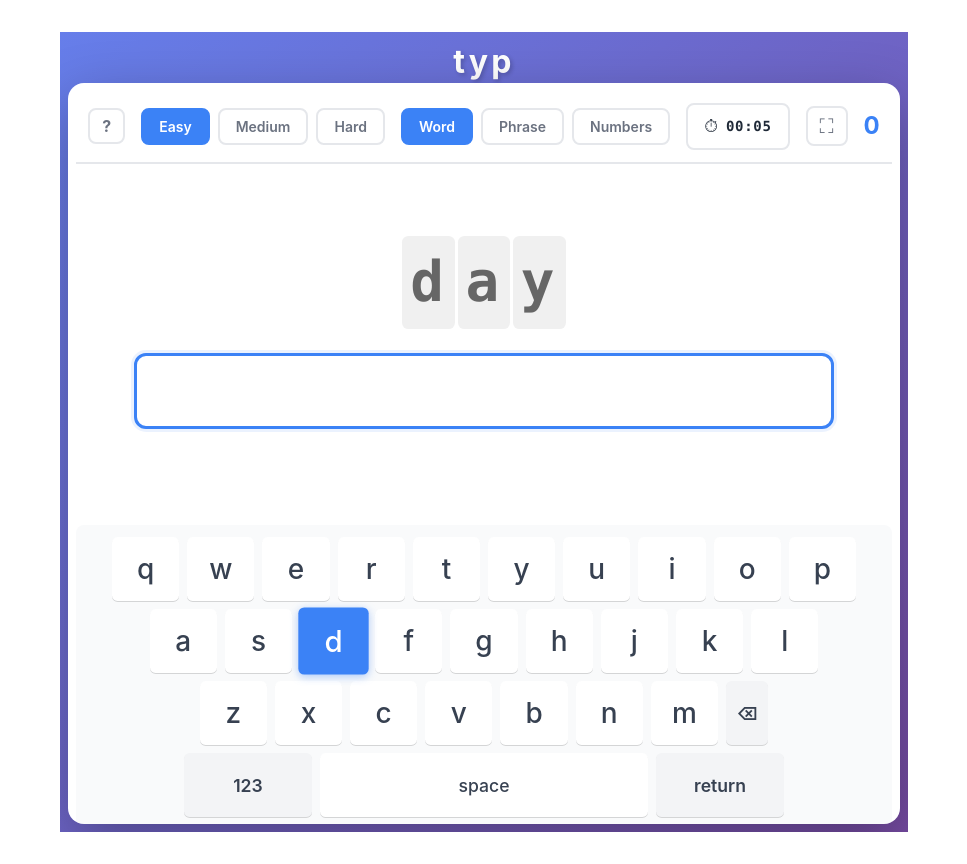
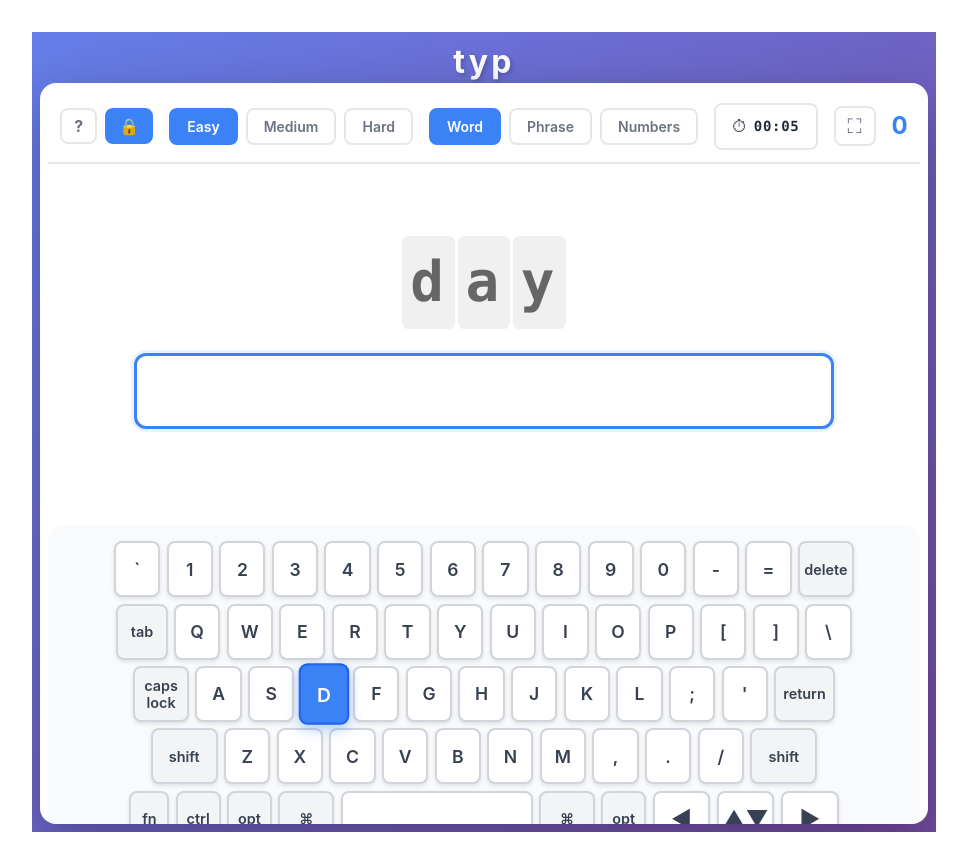
Before and after one commit to dcherian/dcherian.github.io, a Vue app in the folder apps/typ/: page / in a window 1280 px wide. Shown: the whole page, without its empty margins (156-1123 px from the left). Built offline with nearby package versions, Linux system fonts and the light colour scheme.

Commit message:
typ: fixes

```diff
--- a/apps/typ/src/App.vue
+++ b/apps/typ/src/App.vue
@@ -9,10 +9,12 @@
         v-model="difficulty"
         :words-completed="wordsCompleted"
         :selected-mode="mode"
+        :strict-mode="strictMode"
         :timer-value="formattedTime"
         :timer-paused="isPaused"
         @update:model-value="setDifficulty"
         @update:mode="setMode"
+        @toggle-strict-mode="toggleStrictMode"
       />
 
       <WordDisplay
@@ -56,6 +58,7 @@ const typingInputRef = ref(null)
 const {
   difficulty,
   mode,
+  strictMode,
   currentWord,
   currentNumber,
   currentNumberWord,
@@ -70,7 +73,8 @@ const {
   loadWords,
   handleInput,
   setDifficulty,
-  setMode
+  setMode,
+  toggleStrictMode
 } = useWordGame()
 
 // Refocus input when mode or difficulty changes
--- a/apps/typ/src/components/HelpModal.vue
+++ b/apps/typ/src/components/HelpModal.vue
@@ -34,6 +34,11 @@
           <section>
             <h3>⌨️ On-Screen Keyboard</h3>
             <p>The keyboard highlights the next letter to type in blue. If you make a mistake, the delete key highlights in red.</p>
+          </section>
+
+          <section>
+            <h3>🔒 Strict Mode</h3>
+            <p>When strict mode is enabled (lock icon 🔒), only correct keystrokes are accepted. Wrong keys are ignored, forcing you to type accurately. You can only use backspace to delete. This helps develop proper typing technique and muscle memory.</p>
           </section>
 
           <section>
--- a/apps/typ/src/components/OnScreenKeyboard.vue
+++ b/apps/typ/src/components/OnScreenKeyboard.vue
@@ -34,9 +34,26 @@ const props = defineProps({
   }
 })
 
-// Mobile-style QWERTY keyboard layout (similar to iOS/Android)
+// Mac QWERTY keyboard layout
 const keyboardLayout = [
   [
+    { key: '`', display: '`' },
+    { key: '1', display: '1' },
+    { key: '2', display: '2' },
+    { key: '3', display: '3' },
+    { key: '4', display: '4' },
+    { key: '5', display: '5' },
+    { key: '6', display: '6' },
+    { key: '7', display: '7' },
+    { key: '8', display: '8' },
+    { key: '9', display: '9' },
+    { key: '0', display: '0' },
+    { key: '-', display: '-' },
+    { key: '=', display: '=' },
+    { key: 'delete', display: 'delete', width: '3.5rem', class: 'special-key' }
+  ],
+  [
+    { key: 'tab', display: 'tab', width: '3.2rem', class: 'special-key' },
     { key: 'q', display: 'Q' },
     { key: 'w', display: 'W' },
     { key: 'e', display: 'E' },
@@ -46,9 +63,13 @@ const keyboardLayout = [
     { key: 'u', display: 'U' },
     { key: 'i', display: 'I' },
     { key: 'o', display: 'O' },
-    { key: 'p', display: 'P' }
+    { key: 'p', display: 'P' },
+    { key: '[', display: '[' },
+    { key: ']', display: ']' },
+    { key: '\\', display: '\\', width: '2.8rem' }
   ],
   [
+    { key: 'caps', display: 'caps lock', width: '3.5rem', class: 'special-key' },
     { key: 'a', display: 'A' },
     { key: 's', display: 'S' },
     { key: 'd', display: 'D' },
@@ -57,9 +78,13 @@ const keyboardLayout = [
     { key: 'h', display: 'H' },
     { key: 'j', display: 'J' },
     { key: 'k', display: 'K' },
-    { key: 'l', display: 'L' }
+    { key: 'l', display: 'L' },
+    { key: ';', display: ';' },
+    { key: "'", display: "'" },
+    { key: 'return', display: 'return', width: '3.8rem', class: 'special-key' }
   ],
   [
+    { key: 'shift', display: 'shift', width: '4.2rem', class: 'special-key' },
     { key: 'z', display: 'Z' },
     { key: 'x', display: 'X' },
     { key: 'c', display: 'C' },
@@ -67,97 +92,88 @@ const keyboardLayout = [
     { key: 'b', display: 'B' },
     { key: 'n', display: 'N' },
     { key: 'm', display: 'M' },
-    { key: 'delete', display: '⌫', class: 'delete-key' }
+    { key: ',', display: ',' },
+    { key: '.', display: '.' },
+    { key: '/', display: '/' },
+    { key: 'shift-r', display: 'shift', width: '4.2rem', class: 'special-key' }
   ],
   [
-    { key: '123', display: '123', class: 'number-key' },
-    { key: 'space', display: 'space', class: 'space-key' },
-    { key: 'return', display: 'return', class: 'return-key' }
+    { key: 'fn', display: 'fn', width: '2.5rem', class: 'special-key' },
+    { key: 'control', display: 'ctrl', width: '2.8rem', class: 'special-key' },
+    { key: 'option', display: 'opt', width: '2.8rem', class: 'special-key' },
+    { key: 'command', display: '⌘', width: '3.5rem', class: 'special-key' },
+    { key: 'space', display: '', width: '12rem', class: 'space-key' },
+    { key: 'command-r', display: '⌘', width: '3.5rem', class: 'special-key' },
+    { key: 'option-r', display: 'opt', width: '2.8rem', class: 'special-key' },
+    { key: 'left', display: '◀', class: 'arrow-key' },
+    { key: 'up-down', display: '▲▼', class: 'arrow-key' },
+    { key: 'right', display: '▶', class: 'arrow-key' }
   ]
 ]
 </script>
 
 <style scoped>
 .keyboard {
-  padding: 0.5rem 0.25rem;
+  padding: 1rem;
   display: flex;
   flex-direction: column;
   gap: 0.4rem;
   align-items: center;
   background-color: var(--keyboard-bg);
-  border-radius: 0.5rem;
+  border-radius: 1rem;
   margin-top: 0.5rem;
-  max-width: 100%;
 }
 
 .keyboard-row {
   display: flex;
-  gap: 0.35rem;
+  gap: 0.4rem;
   justify-content: center;
-  width: 100%;
-  max-width: 600px;
-}
-
-.keyboard-row:nth-child(2) {
-  padding: 0 1.5rem;
-}
-
-.keyboard-row:nth-child(3) {
-  padding: 0 3rem;
 }
 
 .key {
-  flex: 1;
-  min-width: 0;
   height: 3.5rem;
-  border: none;
-  border-radius: 0.35rem;
+  border: 2px solid var(--key-border);
+  border-radius: 0.5rem;
   background-color: var(--key-bg);
-  font-size: 1.5rem;
-  font-weight: 500;
+  font-size: 1.1rem;
+  font-weight: 600;
   color: var(--key-text);
   display: flex;
   align-items: center;
   justify-content: center;
   cursor: default;
-  transition: all 0.15s ease;
-  box-shadow: 0 1px 0 rgba(0, 0, 0, 0.15);
-  text-transform: lowercase;
+  transition: all 0.2s ease;
+  box-shadow: 0 2px 4px rgba(0, 0, 0, 0.1);
 }
 
-.delete-key,
-.number-key,
-.return-key {
+.special-key {
   background-color: var(--key-special-bg);
-  font-size: 1rem;
-  font-weight: 600;
-  text-transform: none;
+  font-size: 0.9rem;
 }
 
 .space-key {
-  flex: 5;
-  font-size: 1rem;
-  text-transform: none;
+  background-color: var(--key-bg);
 }
 
-.number-key,
-.return-key {
-  flex: 1.5;
+.arrow-key {
+  font-size: 1.4rem;
 }
 
 .key.highlight {
   background-color: #3b82f6;
+  border-color: #2563eb;
   color: white;
-  transform: scale(1.05);
-  box-shadow: 0 2px 8px rgba(59, 130, 246, 0.4);
+  transform: scale(1.1);
+  box-shadow: 0 4px 12px rgba(59, 130, 246, 0.4);
   animation: pulse 1s ease-in-out infinite;
 }
 
 .key.highlight-delete {
   background-color: #ef4444;
+  border-color: #dc2626;
   color: white;
-  transform: scale(1.05);
-  box-shadow: 0 2px 8px rgba(239, 68, 68, 0.4);
+  transform: scale(1.1);
+  box-shadow: 0 4px 12px rgba(239, 68, 68, 0.4);
   animation: pulse 1s ease-in-out infinite;
 }
 
@@ -166,34 +182,7 @@ const keyboardLayout = [
     opacity: 1;
   }
   50% {
-    opacity: 0.8;
-  }
-}
-
-/* Tablet/Desktop - slightly larger */
-@media (min-width: 769px) {
-  .keyboard {
-    padding: 0.75rem 0.5rem;
-    gap: 0.5rem;
-  }
-
-  .keyboard-row {
-    gap: 0.5rem;
-  }
-
-  .key {
-    height: 4rem;
-    font-size: 1.75rem;
-  }
-
-  .delete-key,
-  .number-key,
-  .return-key {
-    font-size: 1.1rem;
-  }
-
-  .space-key {
-    font-size: 1.1rem;
+    opacity: 0.7;
   }
 }
 
--- a/apps/typ/src/components/Settings.vue
+++ b/apps/typ/src/components/Settings.vue
@@ -3,6 +3,13 @@
     <div class="left-controls">
       <button class="help-btn" @click="showHelp = true" title="Help">
         ?
+      </button>
+      <button
+        :class="['strict-mode-btn', { active: strictMode }]"
+        @click="emit('toggle-strict-mode')"
+        title="Strict Mode: Only correct keys accepted"
+      >
+        {{ strictMode ? '🔒' : '🔓' }}
       </button>
     </div>
     <div class="difficulty-buttons">
@@ -66,6 +73,10 @@ const props = defineProps({
     type: String,
     default: 'word'
   },
+  strictMode: {
+    type: Boolean,
+    default: false
+  },
   timerValue: {
     type: String,
     default: '00:00'
@@ -76,7 +87,7 @@ const props = defineProps({
   }
 })
 
-const emit = defineEmits(['update:modelValue', 'update:mode'])
+const emit = defineEmits(['update:modelValue', 'update:mode', 'toggle-strict-mode'])
 
 const { isFullscreen, toggleFullscreen } = useFullscreen()
 
@@ -117,7 +128,8 @@ const selectMode = (mode) => {
   gap: 0.5rem;
 }
 
-.help-btn {
+.help-btn,
+.strict-mode-btn {
   padding: 0.5rem 0.75rem;
   font-size: 1rem;
   font-weight: bold;
@@ -131,9 +143,16 @@ const selectMode = (mode) => {
   line-height: 1;
 }
 
-.help-btn:hover {
+.help-btn:hover,
+.strict-mode-btn:hover {
   border-color: var(--button-active-bg);
   color: var(--button-active-bg);
+}
+
+.strict-mode-btn.active {
+  background-color: var(--button-active-bg);
+  border-color: var(--button-active-border);
+  color: var(--button-active-text);
 }
 
 .difficulty-buttons,
@@ -245,7 +264,8 @@ const selectMode = (mode) => {
     font-size: 0.75rem;
   }
 
-  .help-btn {
+  .help-btn,
+  .strict-mode-btn {
     padding: 0.4rem 0.6rem;
     font-size: 0.9rem;
   }
--- a/apps/typ/src/composables/useWordGame.js
+++ b/apps/typ/src/composables/useWordGame.js
@@ -6,6 +6,7 @@ export function useWordGame() {
   const words = ref({ easy: [], medium: [], hard: [], phrases: { easy: [], medium: [], hard: [] } })
   const difficulty = ref('easy')
   const mode = ref('word')
+  const strictMode = ref(true)
   const currentWord = ref('')
   const currentNumber = ref(null)
   const currentNumberWord = ref('')
@@ -15,7 +16,7 @@ export function useWordGame() {
   // Activity timer
   const { formattedTime, isPaused, recordActivity } = useActivityTimer()
 
-  // Load difficulty and mode from localStorage
+  // Load difficulty, mode, and strict mode from localStorage
   const loadSettings = () => {
     const savedDifficulty = localStorage.getItem('typ-difficulty')
     if (savedDifficulty && ['easy', 'medium', 'hard'].includes(savedDifficulty)) {
@@ -24,6 +25,10 @@ export function useWordGame() {
     const savedMode = localStorage.getItem('typ-mode')
     if (savedMode && ['word', 'phrase', 'numbers'].includes(savedMode)) {
       mode.value = savedMode
+    }
+    const savedStrictMode = localStorage.getItem('typ-strict-mode')
+    if (savedStrictMode !== null) {
+      strictMode.value = savedStrictMode === 'true'
     }
   }
 
@@ -35,6 +40,11 @@ export function useWordGame() {
   // Save mode to localStorage
   watch(mode, (newMode) => {
     localStorage.setItem('typ-mode', newMode)
+  })
+
+  // Save strict mode to localStorage
+  watch(strictMode, (newStrictMode) => {
+    localStorage.setItem('typ-strict-mode', newStrictMode)
   })
 
   // Load words from JSON
@@ -87,6 +97,10 @@ export function useWordGame() {
     return currentWord.value.split('').map((letter, index) => {
       const userLetter = userInput.value[index]
       if (userLetter === undefined) {
+        // In strict mode, show the next letter as incorrect if user tried wrong key
+        if (strictMode.value && hasStrictModeError.value && index === userInput.value.length) {
+          return 'incorrect'
+        }
         return 'pending'
       }
       return userLetter === letter ? 'correct' : 'incorrect'
@@ -100,22 +114,55 @@ export function useWordGame() {
 
   // Get the next key that should be typed
   const nextKey = computed(() => {
+    // Don't highlight next key if there's an error (in any mode)
+    if (hasError.value) {
+      return null
+    }
     if (userInput.value.length < currentWord.value.length) {
       return currentWord.value[userInput.value.length]
     }
     return null
   })
 
-  // Check if the last character typed was incorrect
+  // Check if the last character typed was incorrect or strict mode error occurred
   const hasError = computed(() => {
-    if (userInput.value.length === 0) return false
-    const lastIndex = userInput.value.length - 1
-    return userInput.value[lastIndex] !== currentWord.value[lastIndex]
+    // In strict mode, show error if user tried to type wrong key
+    if (strictMode.value && hasStrictModeError.value) {
+      return true
+    }
+    // In non-strict mode, check if last character was wrong
+    if (!strictMode.value && userInput.value.length > 0) {
+      const lastIndex = userInput.value.length - 1
+      return userInput.value[lastIndex] !== currentWord.value[lastIndex]
+    }
+    return false
   })
+
+  // Track if user tried to type a wrong key in strict mode
+  const hasStrictModeError = ref(false)
 
   // Handle typing
   const handleInput = (value) => {
-    userInput.value = value.toLowerCase()
+    const newValue = value.toLowerCase()
+
+    // In strict mode, only allow backspace or correct input
+    if (strictMode.value && newValue.length > userInput.value.length) {
+      // User is adding a character (not deleting)
+      const newCharIndex = userInput.value.length
+      const newChar = newValue[newCharIndex]
+      const expectedChar = currentWord.value[newCharIndex]
+
+      // Only accept the input if the new character is correct
+      if (newChar !== expectedChar) {
+        // Reject the input - keep the old value, but show error state
+        hasStrictModeError.value = true
+        return
+      }
+    }
+
+    // Clear error state when user types anything (correct char or backspace)
+    hasStrictModeError.value = false
+    userInput.value = newValue
 
     // Record activity for timer
     recordActivity()
@@ -125,8 +172,14 @@ export function useWordGame() {
       wordsCompleted.value++
       setTimeout(() => {
         nextWord()
+        hasStrictModeError.value = false
       }, 500)
     }
+  }
+
+  // Toggle strict mode
+  const toggleStrictMode = () => {
+    strictMode.value = !strictMode.value
   }
 
   // Change difficulty
@@ -138,6 +191,7 @@ export function useWordGame() {
   return {
     difficulty,
     mode,
+    strictMode,
     currentWord,
     currentNumber,
     currentNumberWord,
@@ -153,6 +207,7 @@ export function useWordGame() {
     nextWord,
     handleInput,
     setDifficulty,
-    setMode
+    setMode,
+    toggleStrictMode
   }
 }
```
